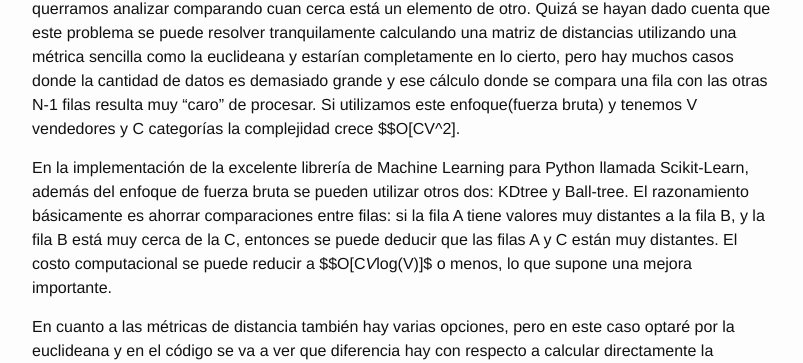
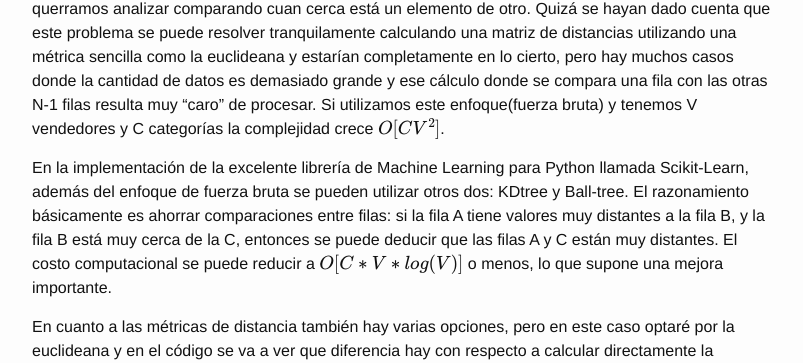
Before and after one commit to mfalcon/mfalcon.github.io, a Jekyll site: the page built from _posts/2015-09-12-buscando-vendedores-similares.markdown, in a window 1280 px wide and 900 px high, scrolled down 786 px. Shown: the part 284-647 px from the top of the window, without its empty margins (238-1041 px from the left). Built offline with Jekyll 4.4.1, drawn with Linux system fonts in a browser that asks for light colours; formulas are drawn with MathJax 3; some of the changed text lies outside the part shown.

```diff
--- a/_config.yml
+++ b/_config.yml
@@ -3,7 +3,7 @@ title: Falconius
 email: your-email@domain.com
 description: > # this means to ignore newlines until "baseurl:"
   Playing with data
-baseurl: "http://mfalcon.github.io" # the subpath of your site, e.g. /blog/
+baseurl: "/mfalcon.github.io" # the subpath of your site, e.g. /blog/
 url: "http://falconius.com" # the base hostname & protocol for your site
 twitter_username: falconius
 github_username:  mfalcon
--- a/_includes/head.html
+++ b/_includes/head.html
@@ -9,5 +9,5 @@
   <link rel="stylesheet" href="{{ "/css/main.css" | prepend: site.baseurl }}">
   <link rel="canonical" href="{{ page.url | replace:'index.html','' | prepend: site.baseurl | prepend: site.url }}">
   <link rel="alternate" type="application/rss+xml" title="{{ site.title }}" href="{{ "/feed.xml" | prepend: site.baseurl | prepend: site.url }}" />
-  <!--<script type="text/javascript" src="http://cdn.mathjax.org/mathjax/latest/MathJax.js?config=TeX-AMS-MML_HTMLorMML"></script>-->
+  <script type="text/javascript" src="http://cdn.mathjax.org/mathjax/latest/MathJax.js?config=TeX-AMS-MML_HTMLorMML"></script>
 </head>
--- a/_posts/2015-09-12-buscando-vendedores-similares.markdown
+++ b/_posts/2015-09-12-buscando-vendedores-similares.markdown
@@ -32,12 +32,11 @@ Para dejarlo más claro este sería un ejemplo:
 | 6545454       | 333.0         |     5900.0   |
 
 
-
 Para encontrar las filas(vendedores) más similares a la seleccionada hay muchas formas de llegar a la solución. En este artículo voy a utilizar un algoritmo de aprendizaje (relacionado a Machine Learning) llamado Nearest Neighbors(NN), en este caso la variante no supervisada.
 
-El algoritmo NN se encarga de buscar los k-NN(los k vecinos más cercanos) del elemento que querramos analizar comparando cuan cerca está un elemento de otro. Quizá se hayan dado cuenta que este problema se puede resolver tranquilamente calculando una matriz de distancias utilizando una métrica sencilla como la euclideana y estarían completamente en lo cierto, pero hay muchos casos donde la cantidad de datos es demasiado grande y ese cálculo donde se compara una fila con las otras N-1 filas resulta muy "caro" de procesar. Si utilizamos este enfoque(fuerza bruta) y tenemos V vendedores y C categorías la complejidad crece $$O[CV^2].
+El algoritmo NN se encarga de buscar los k-NN(los k vecinos más cercanos) del elemento que querramos analizar comparando cuan cerca está un elemento de otro. Quizá se hayan dado cuenta que este problema se puede resolver tranquilamente calculando una matriz de distancias utilizando una métrica sencilla como la euclideana y estarían completamente en lo cierto, pero hay muchos casos donde la cantidad de datos es demasiado grande y ese cálculo donde se compara una fila con las otras N-1 filas resulta muy "caro" de procesar. Si utilizamos este enfoque(fuerza bruta) y tenemos V vendedores y C categorías la complejidad crece $$O[CV^2]$$.
 
-En la implementación de la excelente librería de Machine Learning para Python llamada Scikit-Learn, además del enfoque de fuerza bruta se pueden utilizar otros dos: KDtree y Ball-tree. El razonamiento básicamente es ahorrar comparaciones entre filas: si la fila A tiene valores muy distantes a la fila B, y la fila B está muy cerca de la C, entonces se puede deducir que las filas A y C están muy distantes. El costo computacional se puede reducir a $$O[C*V*log(V)]$ o menos, lo que supone una mejora importante.
+En la implementación de la excelente librería de Machine Learning para Python llamada Scikit-Learn, además del enfoque de fuerza bruta se pueden utilizar otros dos: KDtree y Ball-tree. El razonamiento básicamente es ahorrar comparaciones entre filas: si la fila A tiene valores muy distantes a la fila B, y la fila B está muy cerca de la C, entonces se puede deducir que las filas A y C están muy distantes. El costo computacional se puede reducir a $$O[C*V*log(V)]$$ o menos, lo que supone una mejora importante.
 
 En cuanto a las métricas de distancia también hay varias opciones, pero en este caso optaré por la euclideana y en el código se va a ver que diferencia hay con respecto a calcular directamente la distancia utilizando esa métrica.
 
```
